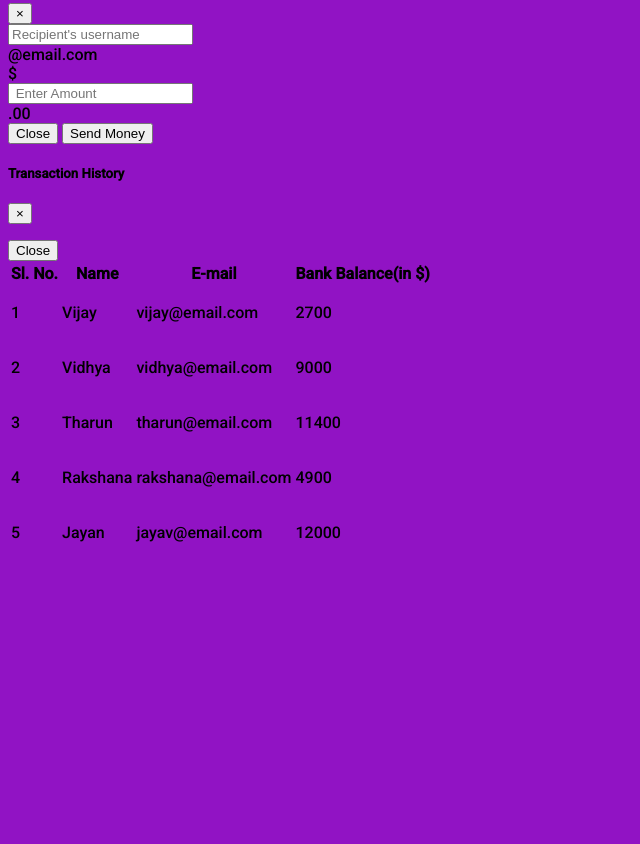
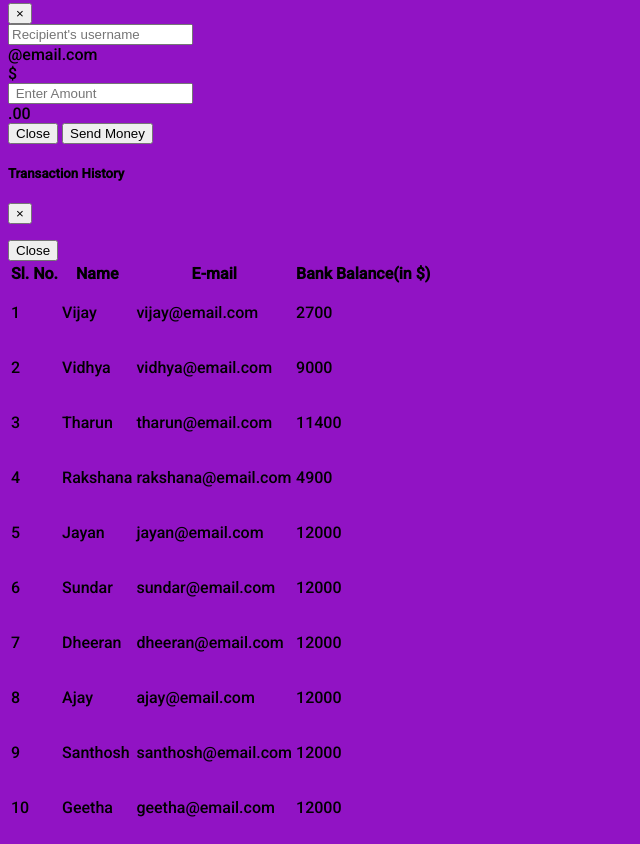
Before and after one commit to Susma-web/Basic-Banking-System, a plain HTML site: page customers.html in a window 1280 px wide. Shown: the part 389-1233 px from the top of the page, without its empty margins (0-640 px from the left). Before the commit the page ends 958 px from the top, so only its background shows below. Drawn offline with nearby package versions, Linux system fonts and the light colour scheme; a web font is replaced by a local one.

Commit message:
Update customers.html

```diff
--- a/customers.html
+++ b/customers.html
@@ -157,9 +157,49 @@
                     <tr class="table-light">
                         <td scope="row">5</td>
                         <td>Jayan</td>
-                        <td>jayav@email.com</td>
+                        <td>jayan@email.com</td>
                         <td>
                             <p id="jayanBankBalance">12000</p>
+                        </td>
+                    </tr>
+                    <tr class="table-light">
+                        <td scope="row">6</td>
+                        <td>Sundar</td>
+                        <td>sundar@email.com</td>
+                        <td>
+                            <p id="sundarBankBalance">12000</p>
+                        </td>
+                    </tr>
+                    <tr class="table-light">
+                        <td scope="row">7</td>
+                        <td>Dheeran</td>
+                        <td>dheeran@email.com</td>
+                        <td>
+                            <p id="dheeranBankBalance">12000</p>
+                        </td>
+                    </tr>
+                    <tr class="table-light">
+                        <td scope="row">8</td>
+                        <td>Ajay</td>
+                        <td>ajay@email.com</td>
+                        <td>
+                            <p id="ajayBankBalance">12000</p>
+                        </td>
+                    </tr>
+                    <tr class="table-light">
+                        <td scope="row">9</td>
+                        <td>Santhosh</td>
+                        <td>santhosh@email.com</td>
+                        <td>
+                            <p id="santhoshBankBalance">12000</p>
+                        </td>
+                    </tr>
+                    <tr class="table-light">
+                        <td scope="row">10</td>
+                        <td>Geetha</td>
+                        <td>geetha@email.com</td>
+                        <td>
+                            <p id="geethaBankBalance">12000</p>
                         </td>
                     </tr>
                 </tbody>
```
